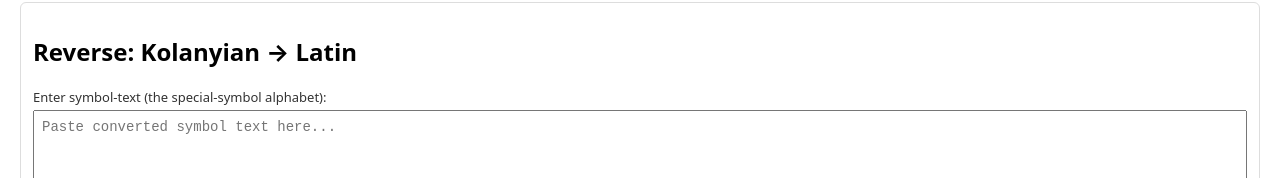
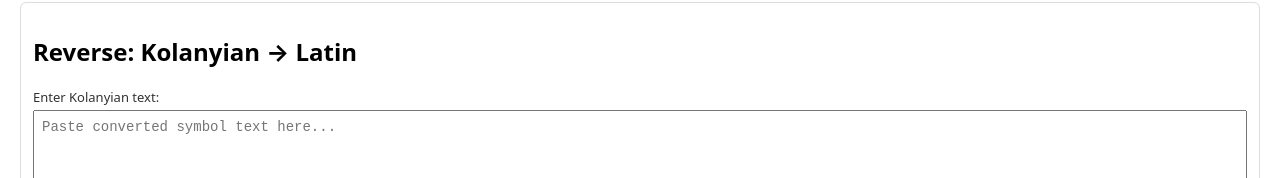
Before and after one commit to Nyehcrozma807/KolanyiheiShyenai, a plain HTML site: page index.html in a window 1280 px wide. Shown: the part 531-709 px from the top of the page. Drawn offline with Linux system fonts and the light colour scheme.

Commit message:
Update label text for reverse input section

```diff
--- a/index.html
+++ b/index.html
@@ -36,7 +36,7 @@
 
   <div class="section" id="reverse-section">
     <h2>Reverse: Kolanyian → Latin</h2>
-    <label class="small" for="reverse-input">Enter symbol-text (the special-symbol alphabet):</label>
+    <label class="small" for="reverse-input">Enter Kolanyian text:</label>
     <textarea id="reverse-input" placeholder="Paste converted symbol text here..."></textarea>
     <div class="controls">
       <button id="reverse-run">Run Reverse Conversion</button>
```
